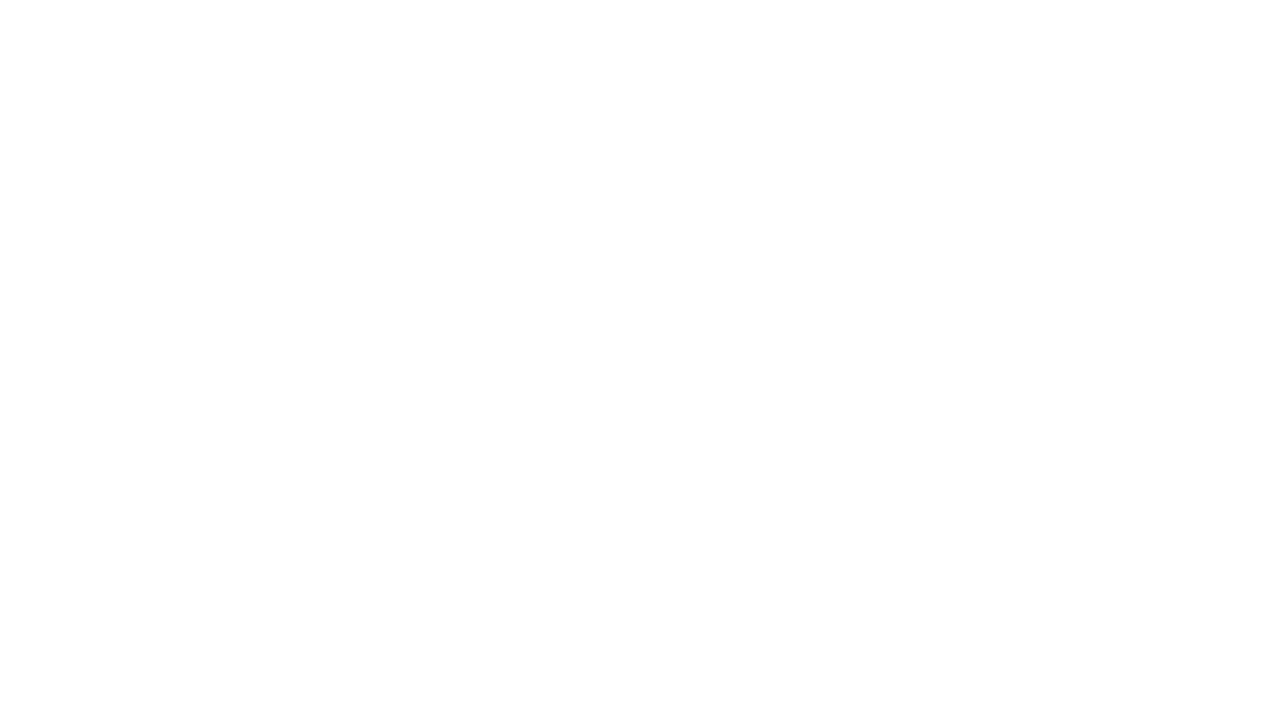
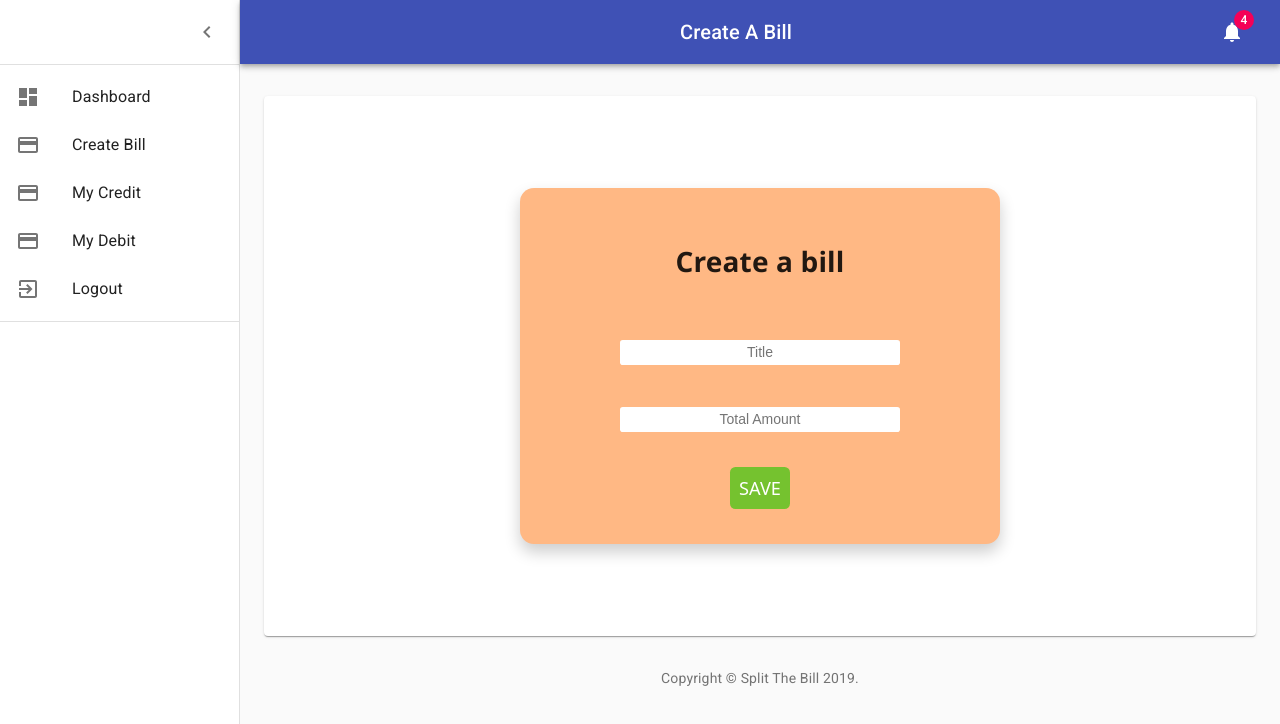
Before and after one commit to split-the-bill-EU/frontend, a React (Create React App) app: page /create_bill in a window 1280 px wide. Shown: the top 724 px of the page. Built offline with nearby package versions, Linux system fonts and the light colour scheme; sample sign-in values are in the browser's storage.

Commit message:
Added protected route in App and confirmed render of CreateBill

```diff
--- a/src/App.js
+++ b/src/App.js
@@ -6,6 +6,7 @@ import Login from './components/Login/Login';
 import Signup from './components/Signup/Signup';
 import withAuthCheck from './AuthCheck';
 import Dashboard from './components/Dashboard';
+import CreateBill from './components/CreateBill';
 
 function App() {
   return (
@@ -15,6 +16,7 @@ function App() {
       {/* Dashboard */}
       <Route path='/dashboard' render={props => withAuthCheck(Dashboard, props)} />
       <Route path='/my_bills' render={props => withAuthCheck(SplitBills, props)} />
+      <Route path='/create_bill' render={props => withAuthCheck(CreateBill, props)} />
     </div>
   );
 }
```
